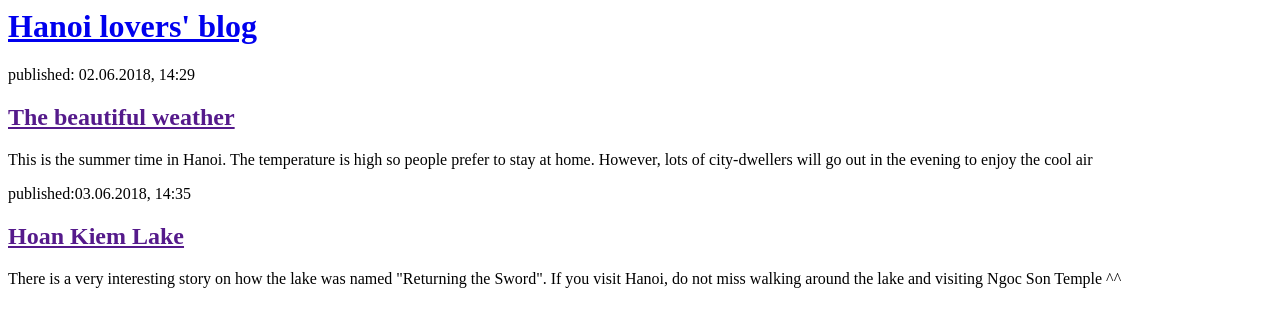
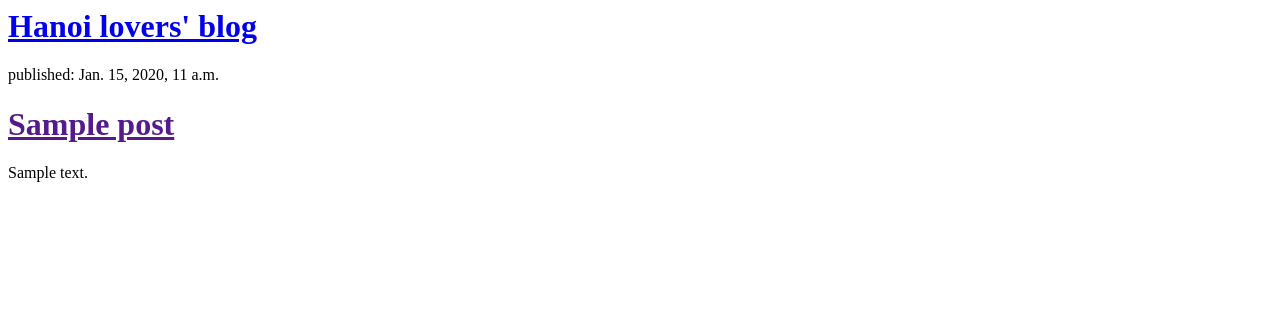
Before and after one commit to landzungvu/my-first-blog, a Django app: template blog/templates/blog/post_list.html in a window 1280 px wide. Shown: the top 327 px of the page. Run offline with Django 3.2, Linux system fonts and the light colour scheme; the template is opened without the code that fills it: values that come from a table or form of the project are taken from there, others are empty; tables that the repository leaves empty hold one stand-in row (values such as "Sample post").

Commit message:
Modified templates to display posts from database.

```diff
--- a/blog/templates/blog/post_list.html
+++ b/blog/templates/blog/post_list.html
@@ -7,19 +7,13 @@
           <h1><a href="/">Hanoi lovers' blog</a></h1>
       </div>
 
-      <div>
-        <p>published: 02.06.2018, 14:29</p>
-        <h2><a href="">The beautiful weather</a></h2>
-        <p>This is the summer time in Hanoi. The temperature is high so people prefer to stay at home. However, lots of city-dwellers will go out in the evening to enjoy the cool air</p>
-      </div>
+{% for post in posts %}
+    <div>
+        <p>published: {{ post.published_date }}</p>
+        <h1><a href="">{{ post.title }}</a></h1>
+        <p>{{ post.text|linebreaksbr }}</p>
+    </div>
 
-      <div>
-        <p>published:03.06.2018, 14:35</p>
-        <h2><a href="">Hoan Kiem Lake</a></h2>
-        <p>There is a very interesting story on how the lake was named "Returning the Sword". If you visit Hanoi, do not miss walking around the lake and visiting Ngoc Son Temple ^^</p>
-      </div>
-
-
-
+{% endfor %}
     </body>
 </html>
```
Also changed, not shown: blog/models.py (+4 -4 lines), blog/views.py (+6 -1 lines).
